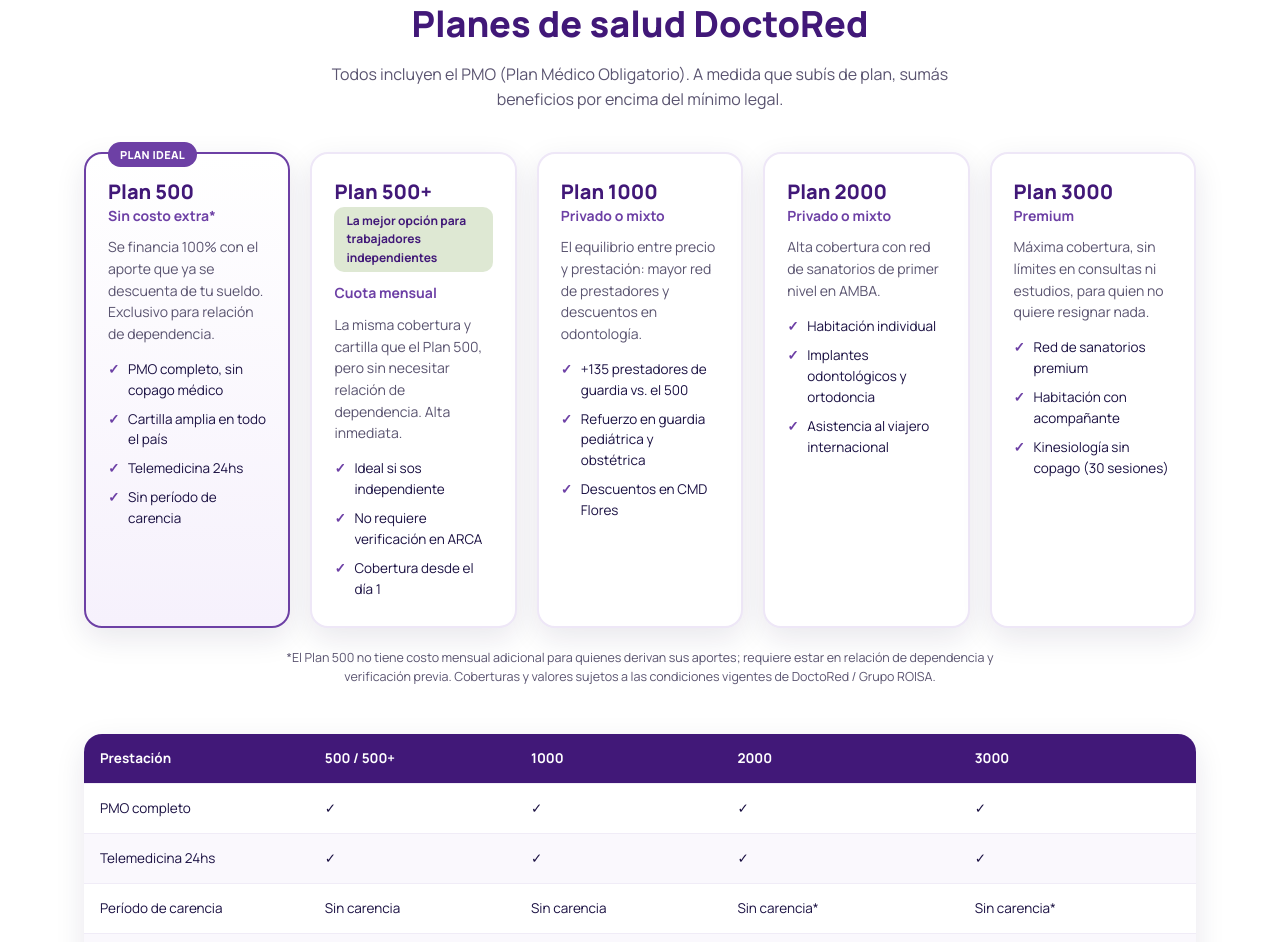
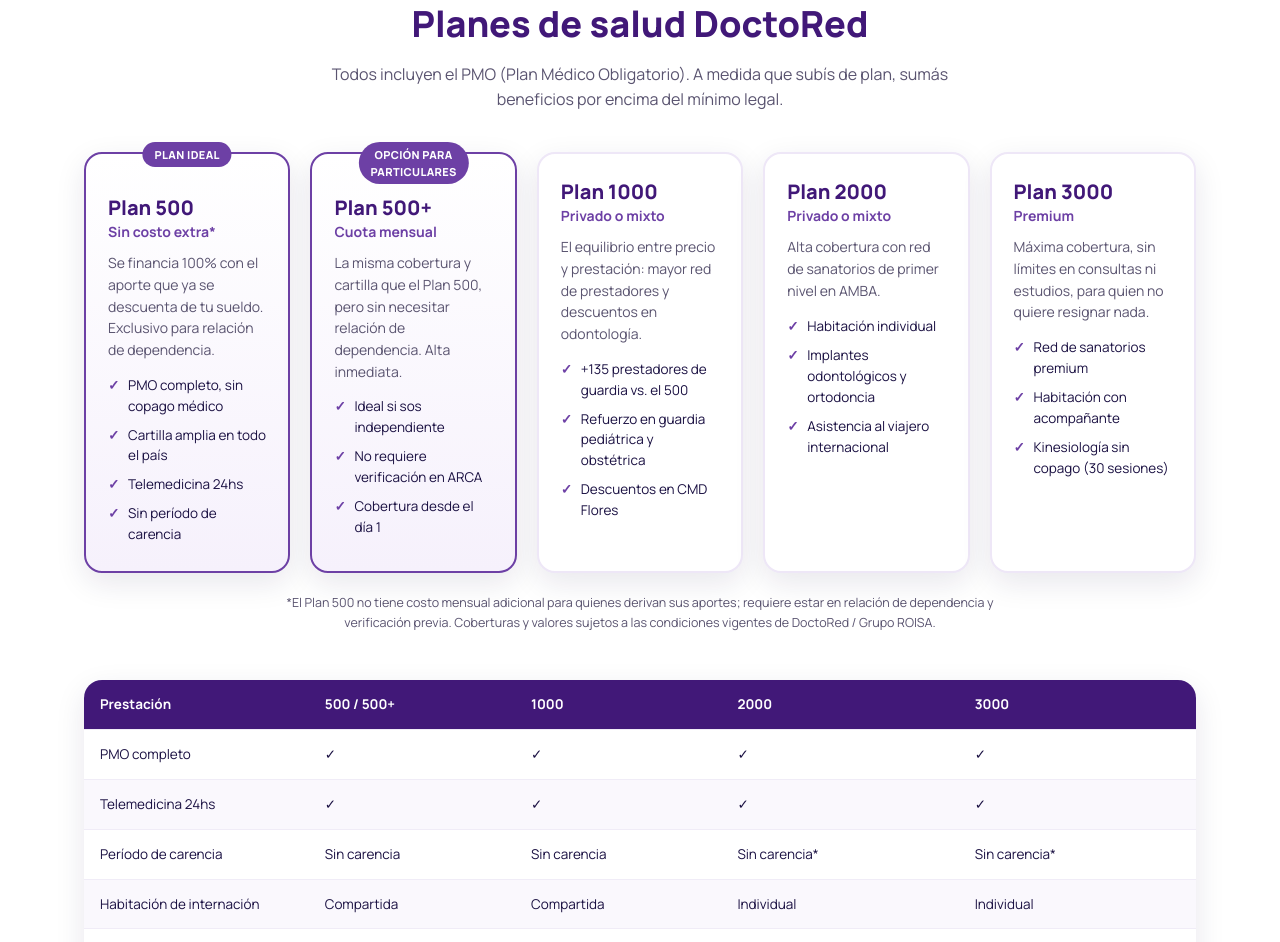
Before and after one commit to PedroBarraza/doctored-afiliaciones, a plain HTML site: page index.html in a window 1280 px wide. Shown: the part 1821-2763 px from the top of the page. Drawn offline with Linux system fonts and the light colour scheme.

Commit message:
Destacar Plan 500+ con borde y badge, quitar etiqueta anterior

```diff
--- a/css/styles.css
+++ b/css/styles.css
@@ -376,11 +376,14 @@
 .plan-card--focus {
   border-color: var(--purple);
   background: linear-gradient(180deg, #ffffff 0%, #f6f1fc 100%);
+  padding-top: 42px;
 }
 .plan-badge {
   position: absolute;
   top: -12px;
-  left: 22px;
+  left: 50%;
+  transform: translateX(-50%);
+  max-width: calc(100% - 44px);
   background: var(--purple);
   color: var(--white);
   font-size: 11px;
@@ -389,16 +392,7 @@
   border-radius: 999px;
   text-transform: uppercase;
   letter-spacing: .03em;
-}
-.plan-highlight {
-  display: inline-block;
-  background: var(--sage);
-  color: var(--purple-dark);
-  font-size: 12px;
-  font-weight: 700;
-  padding: 5px 12px;
-  border-radius: var(--radius-sm);
-  margin: 2px 0 10px;
+  text-align: center;
 }
 .plan-card h3 { font-size: 20px; margin-bottom: 2px; }
 .plan-price {
--- a/index.html
+++ b/index.html
@@ -166,9 +166,9 @@
         </ul>
       </article>
 
-      <article class="plan-card">
+      <article class="plan-card plan-card--focus">
+        <span class="plan-badge">Opción para particulares</span>
         <h3>Plan 500+</h3>
-        <p class="plan-highlight">La mejor opción para trabajadores independientes</p>
         <p class="plan-price">Cuota mensual</p>
         <p class="plan-desc">La misma cobertura y cartilla que el Plan 500, pero sin necesitar relación de dependencia. Alta inmediata.</p>
         <ul class="plan-features">
```
